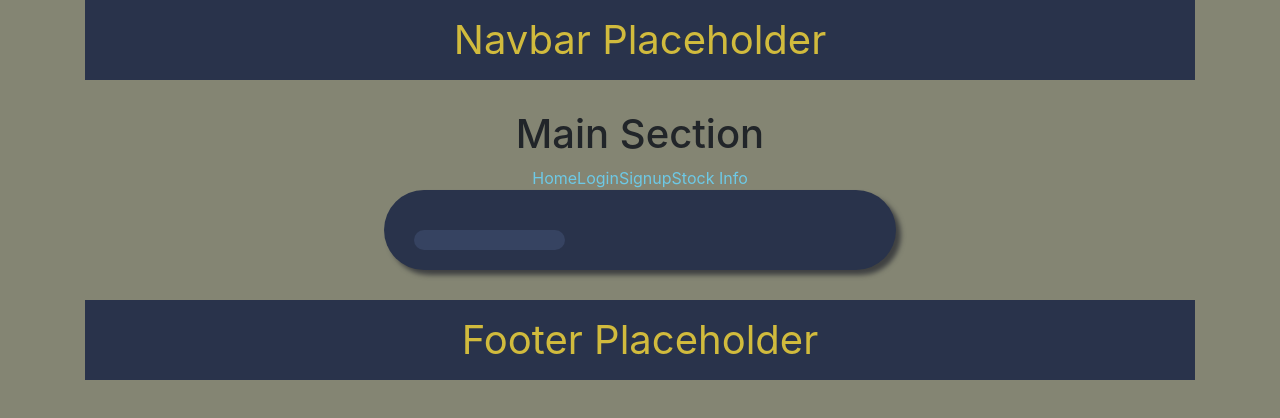
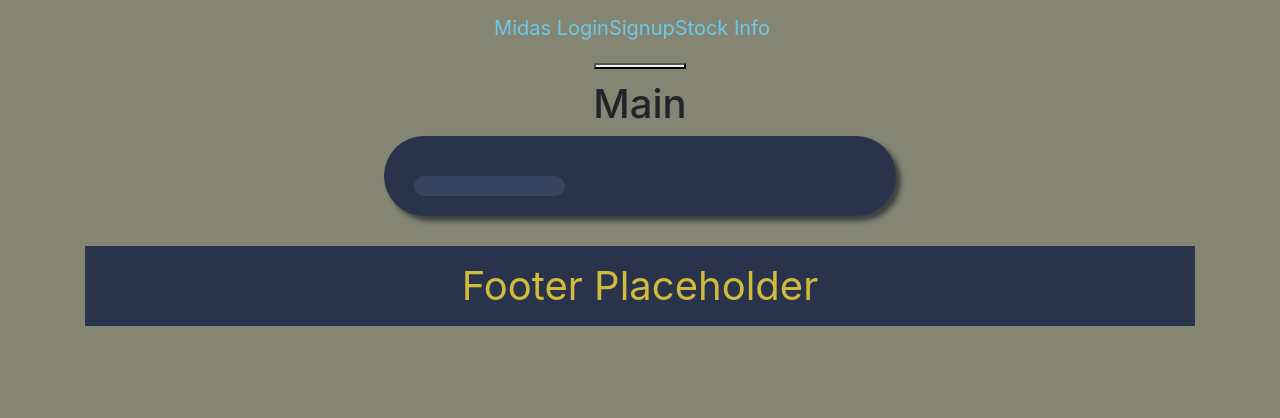
Before and after one commit to MBajor14/practice_ReactRouter, a React (Create React App) app: page /stock_info in a window 1280 px wide. Shown: the top 418 px of the page. Built offline with nearby package versions, Linux system fonts and the light colour scheme; no server answers.

Commit message:
Add navbar(incomplete)

```diff
--- a/package.json
+++ b/package.json
@@ -5,6 +5,7 @@
   "dependencies": {
     "bootstrap": "^4.1.3",
     "react": "^16.5.2",
+    "react-bootstrap": "^0.32.4",
     "react-dom": "^16.5.2",
     "react-router-dom": "^4.3.1",
     "react-scripts": "2.0.5",
--- a/src/App.js
+++ b/src/App.js
@@ -1,16 +1,20 @@
 import React, { Component } from 'react';
-import MainSection from './components/smart/MainSection'
+import {BrowserRouter as Router} from 'react-router-dom'
+import MainSection from './components/smart/MainSection';
+import CustomNavBar from './components/smart/CustomNavBar';
 import '../node_modules/bootstrap/dist/css/bootstrap.min.css';
 import './css/styles.css';
 
 class App extends Component {
   render() {
     return (
-      <div className="App container">
-        <p className="placeholder-style">Navbar Placeholder</p>
-        <MainSection />
-        <p className="placeholder-style footer">Footer Placeholder</p>
-      </div>
+      <Router>
+        <div className="App container">
+          <CustomNavBar />
+          <MainSection />
+          <p className="placeholder-style footer">Footer Placeholder</p>
+        </div>
+      </Router>
     );
   }
 }
--- /dev/null
+++ b/src/components/smart/CustomNavBar.jsx
@@ -0,0 +1,39 @@
+import React, { Component } from "react";
+import { Navbar, Nav, NavItem } from "react-bootstrap";
+import { Link } from "react-router-dom";
+class CustomNavbar extends Component {
+  render() {
+    return (
+      <Navbar default collapseOnSelect>
+        <Navbar.Header>
+          <Navbar.Brand>
+            <Link to="/"> Midas </Link>
+            <Link to="/login">Login</Link>
+            <Link to="/signup">Signup</Link>
+            <Link to="/stock_info">Stock Info</Link>
+          </Navbar.Brand>
+          <Navbar.Toggle />
+        </Navbar.Header>
+        <Navbar.Collapse>
+          <Nav pullRight>
+            <NavItem eventKey={1} componentClass={Link} href="/" to="/">
+              Home
+            </NavItem>
+            <NavItem
+              eventKey={2}
+              componentClass={Link}
+              href="/about"
+              to="/about"
+            >
+              Profile
+            </NavItem>
+            <NavItem eventKey={3} componentClass={Link} href="/news" to="/news">
+              Settings
+            </NavItem>
+          </Nav>
+        </Navbar.Collapse>
+      </Navbar>
+    );
+  }
+}
+export default CustomNavbar;
--- a/src/components/smart/MainSection.jsx
+++ b/src/components/smart/MainSection.jsx
@@ -7,24 +7,12 @@ import StockInfo from '../smart/StockInfo';
 class MainSection extends Component{
     render(){
         return(
-            <Router>
-                <div className="main_body_wrapper">
-                    <Route path="/" render={() => {
-                        return(
-                            <div>
-                                <h1>Main Section</h1>
-                                <Link to="/">Home</Link>
-                                <Link to="/login">Login</Link>
-                                <Link to="/signup">Signup</Link>
-                                <Link to="/stock_info">Stock Info</Link>
-                            </div>
-                        )
-                    }} />
-                    <Route path="/login" component={Login} />
-                    <Route path="/signup" component={Signup} />
-                    <Route path="/stock_info" component={StockInfo} />
-                </div>
-            </Router>
+            <div className="main_body_wrapper">
+                <Route path="/" render={()=>{return(<h1>Main</h1>)}} />
+                <Route path="/login" component={Login} />
+                <Route path="/signup" component={Signup} />
+                <Route path="/stock_info" component={StockInfo} />
+            </div>
         );
     }
 }
```
Also changed, not shown: src/sass/styles.scss (+12 -5 lines), 1 other file (tests, documents, lock files or other folders).
